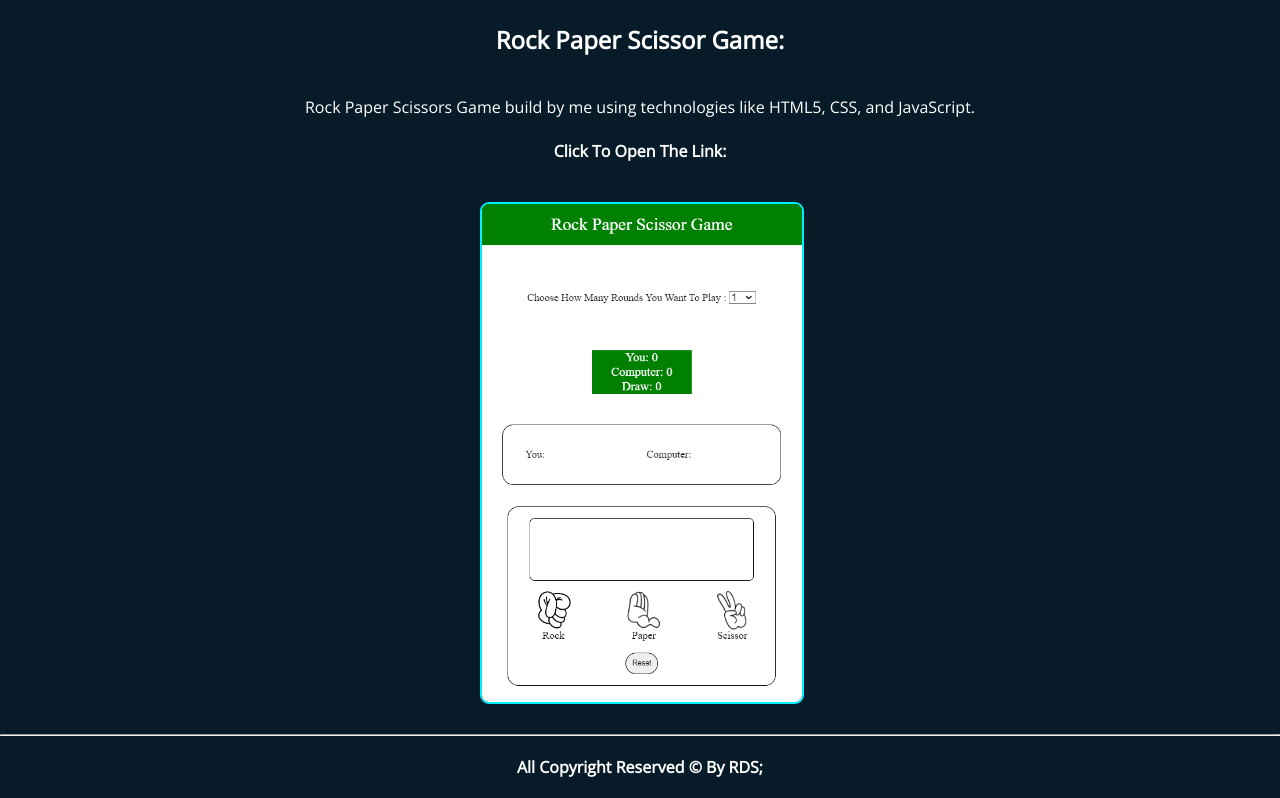
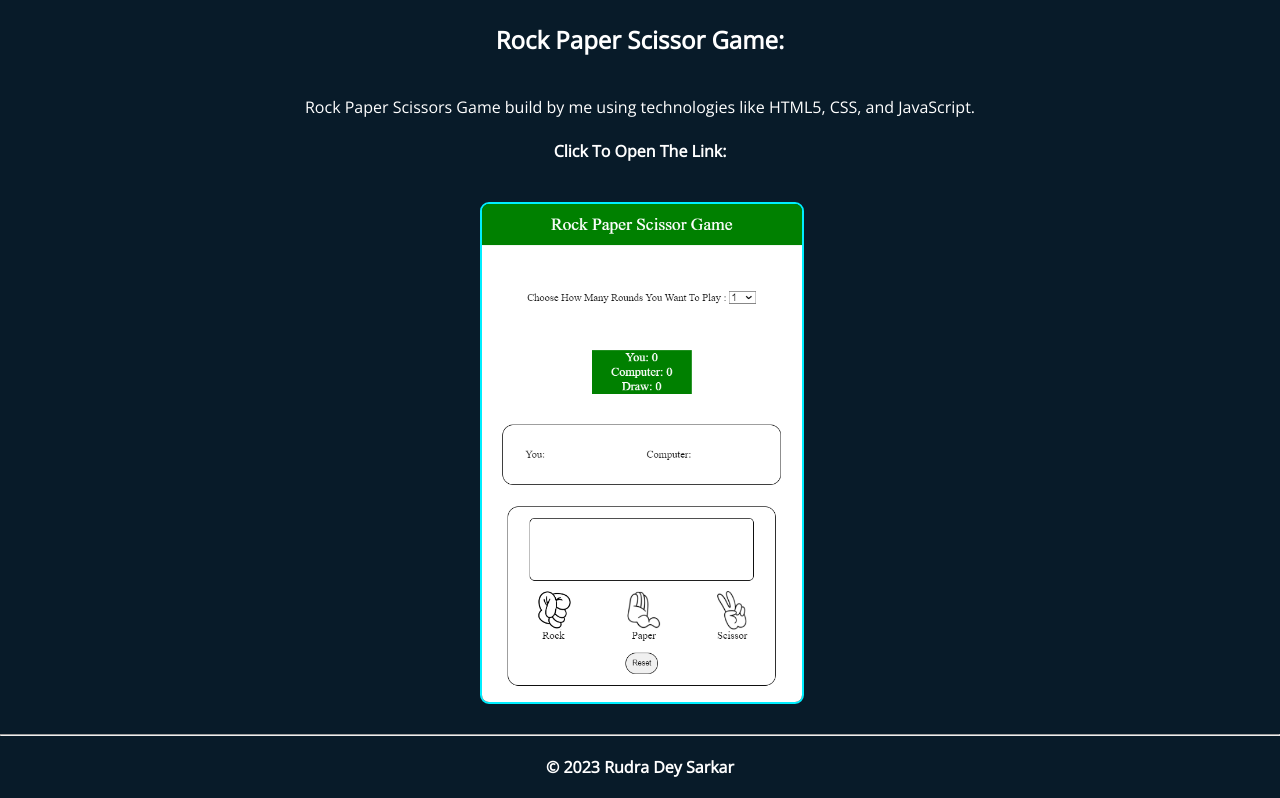
Before and after one commit to Rudra-Dey-Sarkar/Portfolio, a plain HTML site: page project.html in a window 1280 px wide. Shown: the part 370-1168 px from the top of the page. Drawn offline with nearby package versions, Linux system fonts and the light colour scheme.

Commit message:
Update project.html

```diff
--- a/project.html
+++ b/project.html
@@ -45,7 +45,7 @@ Rock Paper Scissors Game build by me using technologies like HTML5, CSS, and Jav
 <img src="Stone Paper Scissor.png" alt="" class="spspic">
 <hr>
     </section>
-    <footer>All Copyright Reserved &copy By RDS;</footer>
+    <footer>&copy 2023 Rudra Dey Sarkar</footer>
     <script src="project.js"></script>
     </body>
 </html>
```
